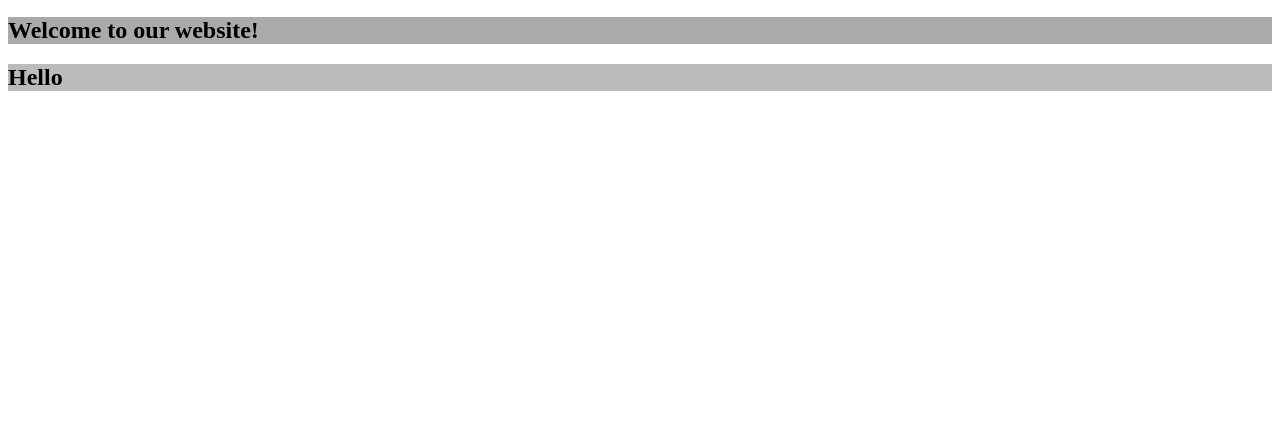
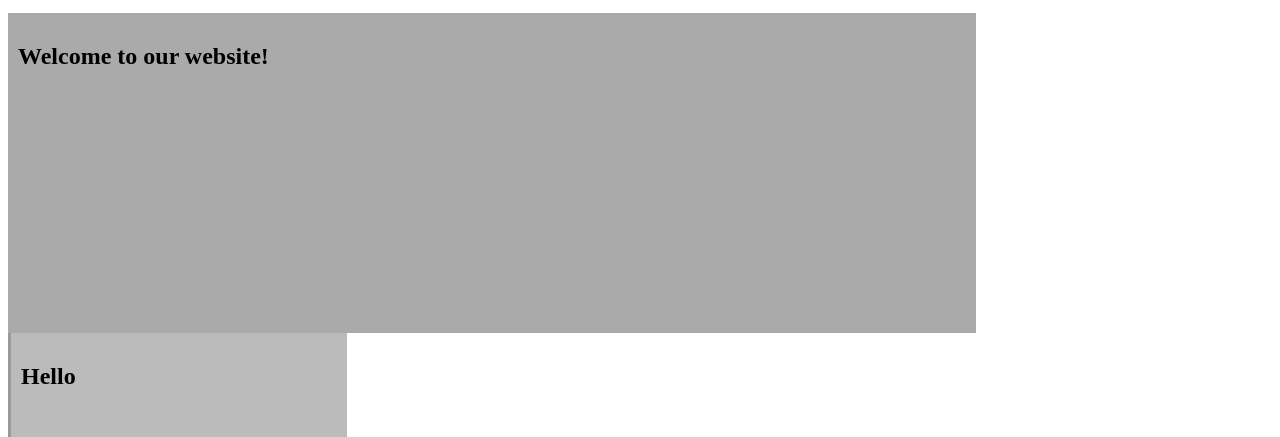
Before and after one commit to YouthD48/CodingSchoolWinter2019, a plain HTML site: page index.html in a window 1280 px wide. Shown: the part 363-800 px from the top of the page. Drawn offline with Linux system fonts and the light colour scheme.

Commit message:
Update index.html

```diff
--- a/index.html
+++ b/index.html
@@ -1,7 +1,30 @@
 <html>
 <head>
   <link rel="stylesheet" type="text/css" href="mystyle.css">
-</head>
+  <style>
+    .column{
+      float: left;
+      padding: 10px;
+      height: 300px;
+    }
+    .left{
+      width: 75%;
+    }
+    .right{
+      width: 25%;
+      border-left-style: inset;
+    }
+    .row:after{
+      content:"";
+      display: table;
+      clear: both;
+    }
+    .right p{
+      background-color: blue;
+      padding: 20px;
+    }
+  </style>
+  </head>
 <body>
 <header>
 <a href="/"><img src="export.png">
```
